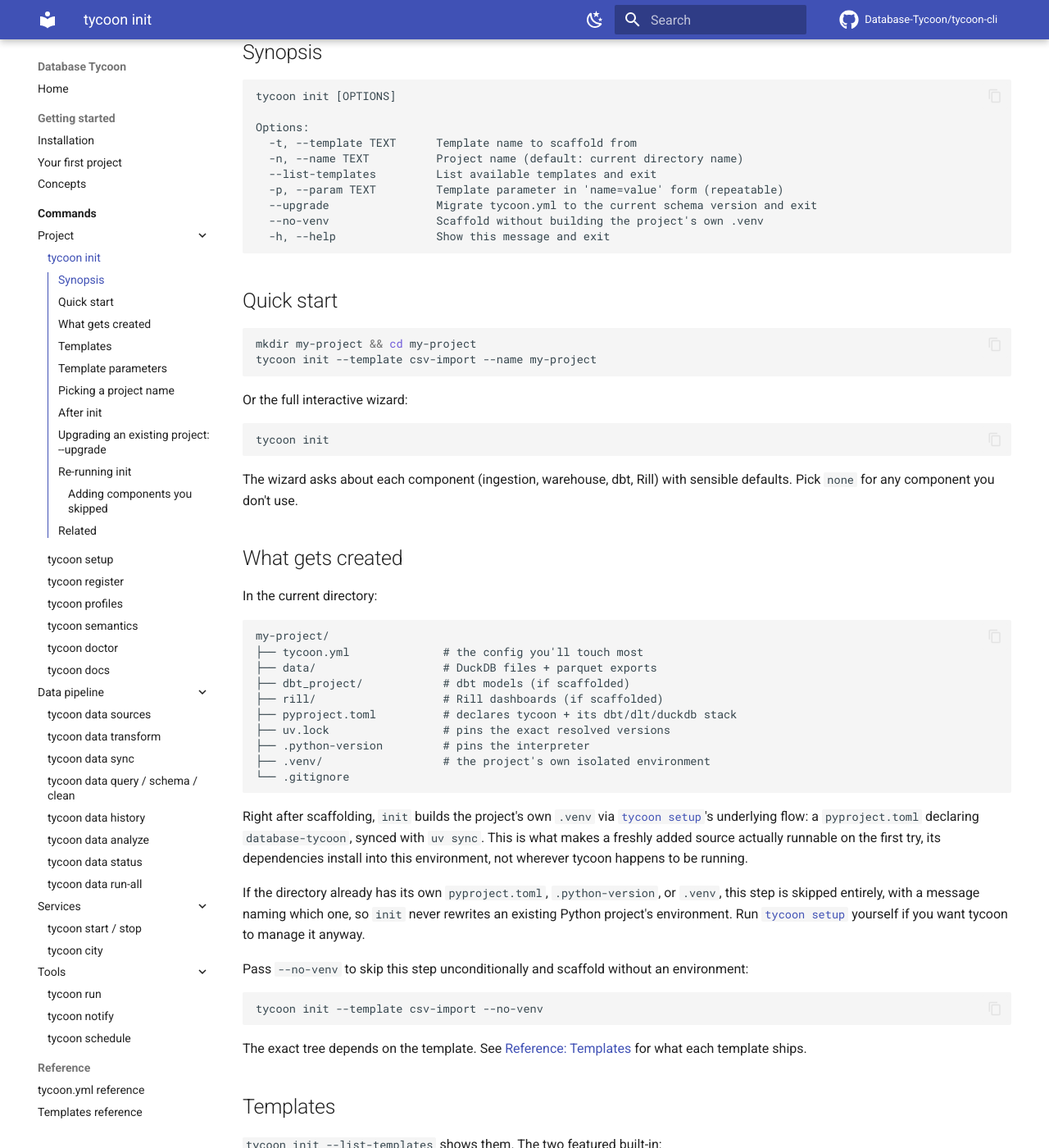
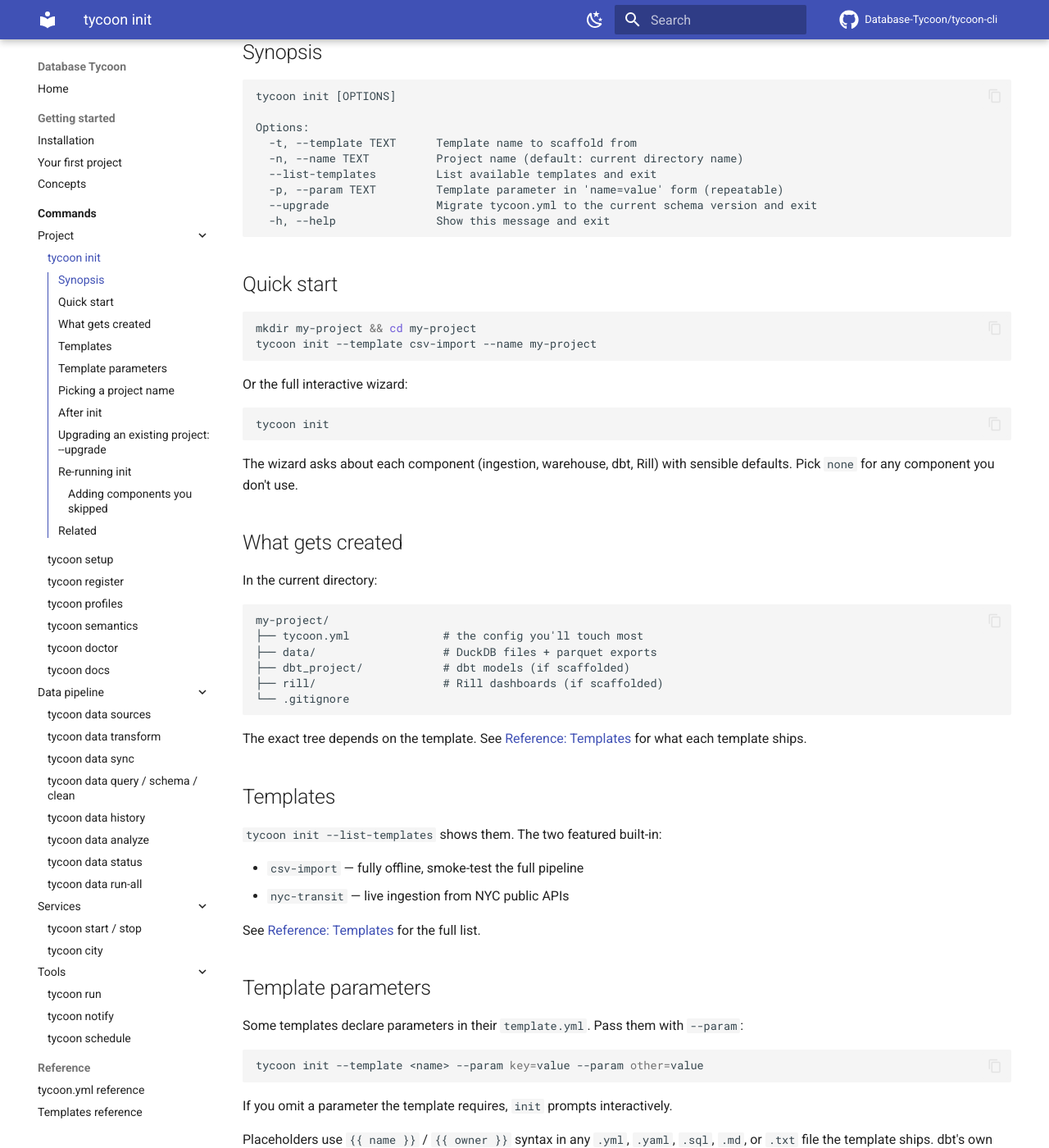
Before and after one commit to Database-Tycoon/tycoon-cli, an MkDocs documentation site: the page built from docs/commands/init.md, in a window 1280 px wide and 1400 px high, scrolled down 199 px. Shown: the whole window at 82% size. Built offline with MkDocs 1.6.1 and Material for MkDocs 9.7.7, drawn with Linux system fonts in a browser that asks for light colours; comment, search, counter and statistics services are not loaded.

Commit message:
chore(gh-262): move docs/commands/init.md out of this PR, over the 8-file cap
The review-fix commit (d79446e) added docs/commands/init.md, taking
this PR from 8 files to 9. Reverting that one file here; it lands in
its own PR stacked on this branch instead.

Co-Authored-By: Claude Sonnet 5 <noreply@anthropic.com>

````diff
--- a/docs/commands/init.md
+++ b/docs/commands/init.md
@@ -13,7 +13,6 @@ Options:
   --list-templates         List available templates and exit
   -p, --param TEXT         Template parameter in 'name=value' form (repeatable)
   --upgrade                Migrate tycoon.yml to the current schema version and exit
-  --no-venv                Scaffold without building the project's own .venv
   -h, --help               Show this message and exit
 ```
 
@@ -42,21 +41,7 @@ my-project/
 ├── data/                   # DuckDB files + parquet exports
 ├── dbt_project/            # dbt models (if scaffolded)
 ├── rill/                   # Rill dashboards (if scaffolded)
-├── pyproject.toml          # declares tycoon + its dbt/dlt/duckdb stack
-├── uv.lock                 # pins the exact resolved versions
-├── .python-version         # pins the interpreter
-├── .venv/                  # the project's own isolated environment
 └── .gitignore
-```
-
-Right after scaffolding, `init` builds the project's own `.venv` via [`tycoon setup`](setup.md)'s underlying flow: a `pyproject.toml` declaring `database-tycoon`, synced with `uv sync`. This is what makes a freshly added source actually runnable on the first try, its dependencies install into this environment, not wherever tycoon happens to be running.
-
-If the directory already has its own `pyproject.toml`, `.python-version`, or `.venv`, this step is skipped entirely, with a message naming which one, so `init` never rewrites an existing Python project's environment. Run [`tycoon setup`](setup.md) yourself if you want tycoon to manage it anyway.
-
-Pass `--no-venv` to skip this step unconditionally and scaffold without an environment:
-
-```bash
-tycoon init --template csv-import --no-venv
 ```
 
 The exact tree depends on the template. See [Reference: Templates](../reference/templates.md) for what each template ships.
````
